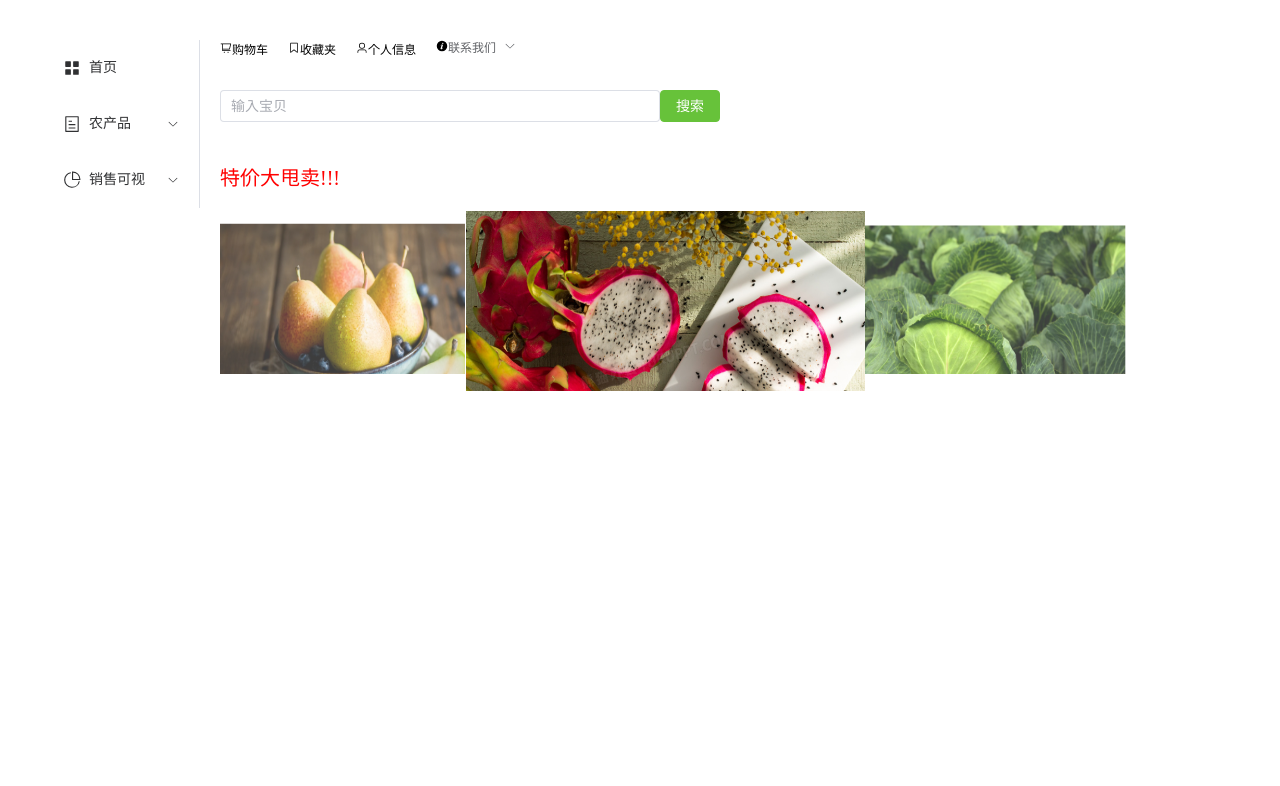
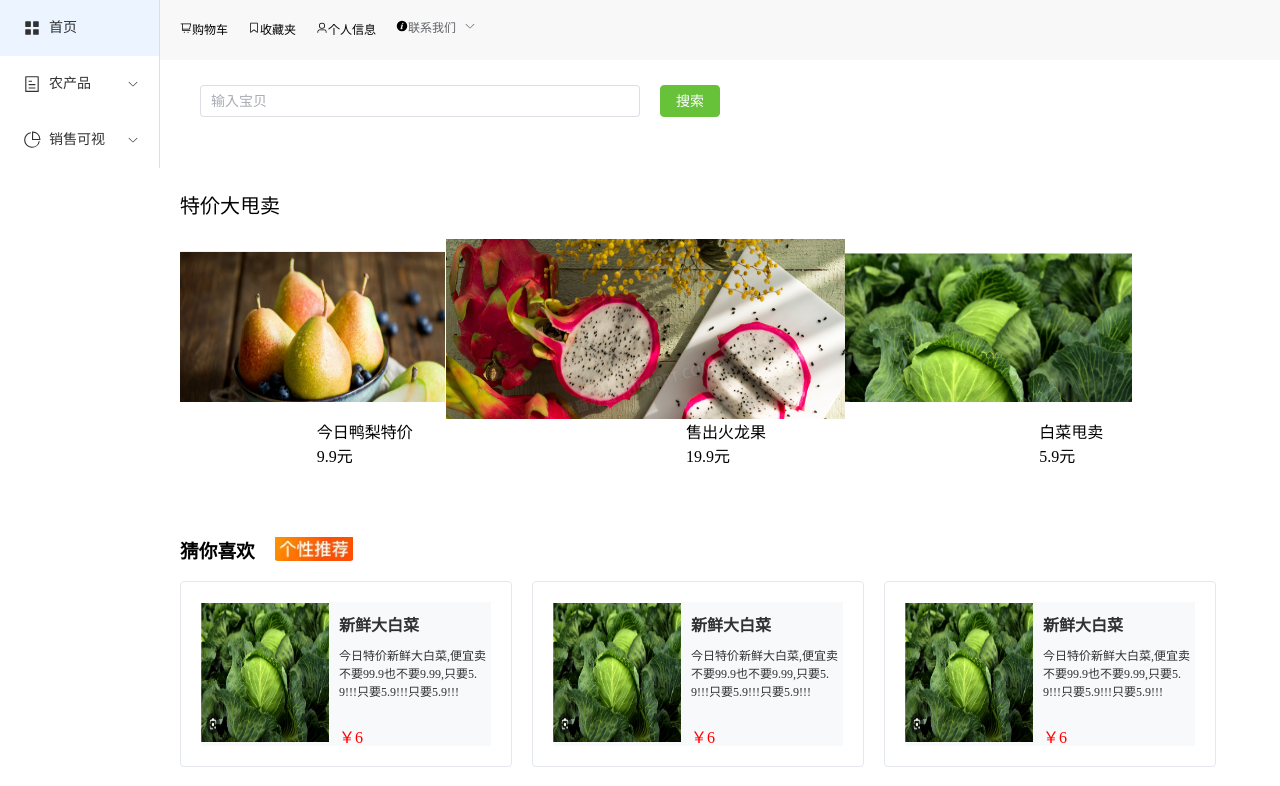
Before and after one commit to linda2618/AgriculturalMall, a Vue app in the folder agriculturalMall/: page /preview in a window 1280 px wide. Shown: the top 786 px of the page. Built offline with nearby package versions, Linux system fonts and the light colour scheme.

Commit message:
首页搭建

```diff
--- a/agriculturalMall/src/assets/main.css
+++ b/agriculturalMall/src/assets/main.css
@@ -1,10 +1,13 @@
 #app {
   max-width: 1280px;
   margin: 0;
-  padding: 2rem;
+  padding: 0;
   font-weight: normal;
 }
 
+body {
+  margin: 0;
+}
 a,
 .green {
   text-decoration: none;
@@ -20,10 +23,8 @@ a,
 }
 
 /* @media (min-width: 1024px) {
-  body {
-    display: flex;
-    place-items: center;
-  }
+
+  body{}
 
   #app {
     display: grid;
--- /dev/null
+++ b/agriculturalMall/src/components/previewCard.vue
@@ -0,0 +1,103 @@
+<template>
+    <div>
+        <el-card
+            style="max-width: 330px; padding: 0px"
+            shadow="hover"
+        >
+            <div class="card_container">
+                 <div>
+                    <el-image :src="dataSrc" class="card_img"></el-image>
+                </div>
+                <div class="card_content">
+                    <span class="title">{{ title }}</span>
+                    <br/>
+                    <span class="content">{{ content }}</span>
+                    <br/>
+                    <span class="price"> {{ `￥${price}` }}</span>
+                </div>
+            </div>
+        </el-card>
+    </div>
+</template>
+
+<script setup>
+import { ref, reactive } from 'vue'
+
+const props = defineProps({
+    // detailInfo: {
+    //     type: Object,
+    //     default: {},
+    // },
+    dataSrc: {
+        type: String,
+        default: "",
+    },
+    title: {
+        type: String,
+        default: "",
+    },
+    content: {
+        type: String,
+        default: "",
+    },
+    price: {
+        type: Number,
+        default: "0",
+    },
+
+})
+
+</script>
+
+<style lang="scss" scoped>
+
+.card_container {
+    display: flex;
+    background-color:rgba(247, 249, 250);
+
+    ::v-deep .el-card__body,
+    ::v-deep .el-card {
+        padding: 8px;
+    }
+
+    .card_img {
+        width: 128px;
+        height: 140px;
+    }
+
+    .card_content {
+        position: relative;
+        margin-left: 10px;
+        margin-top: 10px;
+        cursor: pointer;
+
+        .title {
+            font-weight: bold;
+        }
+
+        .price {
+            font-size: 16px;
+            color: red;
+        }
+        .content {
+            font-size: 12px;
+            padding-top: 10px;
+            word-break: break-all;
+            text-overflow: ellipsis;
+            display: -webkit-box;
+            -webkit-box-orient: vertical;
+            -webkit-line-clamp: 3; /* 超出几行省略 */
+            overflow: hidden;
+        }
+        .content:hover {
+            color: hsla(160, 100%, 37%, 1);
+        }
+
+        .price {
+            position: absolute;
+            top: 112px;
+        }
+    }
+
+}
+</style>
--- a/agriculturalMall/src/router/index.js
+++ b/agriculturalMall/src/router/index.js
@@ -22,8 +22,13 @@ const router = createRouter({
     {
       path: '/preview',
       name: 'preview',
-      component: () => import('../views/PreviewIndex/index.vue')
-    }
+      component: () => import('../views/PreviewIndex/index.vue'),
+    },
+     {
+        path: '/productDetail',
+        name: 'productDetail',
+        component: () => import('../views/PreviewIndex/ProductDetail.vue'),
+      }
   ]
 })
 
--- a/agriculturalMall/src/views/PreviewIndex/AllPreview.vue
+++ b/agriculturalMall/src/views/PreviewIndex/AllPreview.vue
@@ -1,49 +1,92 @@
 <template>
     <div class="preview">
+        <!-- 搜索部分 -->
+        <div class="search">
             <el-input
                 v-model="keyword"
                 style="width: 440px"
                 placeholder="输入宝贝"
                 clearable
+                class="search_input"
             />
-    <el-button type="success">搜索</el-button>
+             <el-button type="success" class="search_button">搜索</el-button>
+        </div>
 
+        <!-- 图片轮播 -->
         <div class="image">
-        <span class="title">特价大甩卖!!!</span>
+            <span class="title">特价大甩卖</span>
             <div class="block text-center" m="t-4">
                 <el-carousel :interval="4000"
                     indicator-position="none"
                     type="card"
                     height="200px"
+                    @change="changeCount"
                 >
                         <el-carousel-item v-for="item in urls" :key="item">
                             <h3 text="2xl"
-                            justify="right">
-                            <img
+                                justify="center">
+                                <el-image
                                     :src="item.img"
                                     alt=""
                                     srcset=""
                                     class="carousel-image"
                                     style="height: 300px; width: 400px;"
-                                justify="right">
+                                    justify="center"
+                                />
                             </h3>
                         </el-carousel-item>
                 </el-carousel>
             </div>
+            <div class="carousel_text">
+                <div
+                    v-for="(item,index) in currentItem"
+                    :key="index"
+                    class="text_price"
+                >
+                    <div>{{item.name}}</div>
+                    <div>{{item.data}}</div>
                 </div>
+            </div>
+        </div>
+
+        <!-- 猜你喜欢 -->
+        <div class="guess_title">
+            <h3>猜你喜欢</h3>
+            <el-image :src="xi" class="guess_img"/>
+        </div>
+        <div class="guess_main">
+            <div
+                class="guess_card"
+                v-for="item in 6"
+            >
+                <PreviewCard
+                    :dataSrc="p3"
+                    :title="'新鲜大白菜'"
+                    :content="'今日特价新鲜大白菜,便宜卖不要99.9也不要9.99,只要5.9!!!只要5.9!!!只要5.9!!!'"
+                    :price="6"
+                    @click="goDetail"
+                ></PreviewCard>
+            </div>
+
+        </div>
+
     </div>
 </template>
 
 <script setup>
-import { ref, reactive } from 'vue'
+import { ref, reactive, computed } from 'vue'
+import { useRoute, useRouter } from 'vue-router';
+
 import p1 from  '@/assets/images/1.png'
 import p2 from  '@/assets/images/2.png'
 import p3 from  '@/assets/images/3.png'
 import p4 from  '@/assets/images/4.png'
 import p5 from  '@/assets/images/5.png'
-import p6 from  '@/assets/images/6.png'
+import p6 from '@/assets/images/6.png'
+import xi from '@/assets/images/xi.png'
+import PreviewCard from '@/components/previewCard.vue'
 
-
+const router = useRouter()
 const keyword = ref('')
 
 // 引入本地图片
@@ -55,21 +98,107 @@ const urls = reactive([
     {img: p5},
     {img: p6},
 ])
+let currentIndex = ref(0)
+//特价列表
+const countList = reactive([
+    { name: '皮皮虾有活动啦'  , data: '39.9元' },
+    { name: '今日鸭梨特价', data: '9.9元' },
+    { name: '售出火龙果', data: '19.9元' },
+    { name: '白菜甩卖'  , data: '5.9元' },
+    { name: '今日胡萝卜特价'  , data: '8.9元' },
+    { name: '新鲜曹鱼'  , data: '29.9元' },
+])
 
+let currentItem = computed(() => {
+    const startIndex = currentIndex.value;
+    const endIndex = startIndex + 3
+    let sliceList = []
+    if (endIndex >= 6) {
+        const end = endIndex % 6
+        return sliceList = [...countList.slice(startIndex), ...countList.slice(0, end)]
+    }
+
+    return countList.slice(startIndex, endIndex)
+})
+
+//图片切换时
+const changeCount = (e) => {
+    //改变当前索引
+   currentIndex.value = e % 6
+}
+
+//商品详情 (假数据)
+const detailInfo = reactive({
+    title: '新鲜大白菜',
+    content: "今日特价新鲜大白菜,便宜卖不要99.9也不要9.99,只要5.9!!!只要5.9!!!只要5.9!!!",
+    price: "6",
+    shop: '林姐菜铺',
+    createTime: '2024-03-06 00:00:01',
+    updateTime: '2024-03-06 23:59:59',
+})
+
+// 进入详情页
+const goDetail = () => {
+    console.log(detailInfo, '跳转前detaillinfo')
+      router.push({
+        path: '/productDetail',
+        query: {...detailInfo},
+    })
+}
 </script>
 
 <style lang="scss" scoped>
 
 .preview {
     padding-right: 20px;
+
+    .search {
+        width: 100%;
+        height: 100px;
+        // background-color:rgba(247, 249, 250);
+
+        .search_input,
+        .search_button {
+            margin-left: 20px;
+            margin-top: 35px;
+
+        }
+    }
 }
 
 .image {
     margin-top: 40px;
 
     .title {
-        color: red;
         font-size: 20px;;
+    }
+
+    .carousel_text {
+        display: flex;
+        justify-content: space-around;
+    }
+
+}
+
+.guess_title {
+    margin-top: 50px;
+    display: flex;
+
+    .guess_img {
+        margin-left: 20px;
+        padding-top: 20px;
+        width: 78px;
+        height: 24px;
+    }
+}
+
+.guess_main {
+    display: flex;
+    flex-wrap: wrap;
+
+    .guess_card {
+        margin-right: 20px;
+        margin-bottom: 20px;
     }
 
 }
--- /dev/null
+++ b/agriculturalMall/src/views/PreviewIndex/ProductDetail.vue
@@ -0,0 +1,33 @@
+<template>
+    <div>
+       <header></header>
+    </div>
+</template>
+
+<script setup>
+import { ref, reactive, onMounted } from 'vue'
+
+import { useRoute, useRouter } from 'vue-router'
+
+const route = useRoute()
+
+let title = ref("")
+let content = ref("")
+let price = ref("")
+let shop = ref("")
+let createTime = ref("")
+let updateTime = ref("")
+onMounted(() => {
+    title = route.query.title
+    content = route.query.content
+    price = route.query.price
+    shop = route.query.shop
+    createTime = route.query.createTime
+    updateTime = route.query.updateTime
+})
+
+</script>
+
+<style lang="scss" scoped>
+
+</style>
--- a/agriculturalMall/src/views/PreviewIndex/index.vue
+++ b/agriculturalMall/src/views/PreviewIndex/index.vue
@@ -110,8 +110,12 @@ const goMenu = () => {
 
 .header {
     display: flex;
+    background-color: #f8f8f8;
+    width: 100%;
     font-size: 12px;
+    padding-top: 20px;
     position: fixed;
+    z-index: 100;
 
     div, .container {
         font-size: 12px;
```
Also changed, not shown: agriculturalMall/src/assets/images/xi.png (added), 1 other file (tests, documents, lock files or other folders). Lines whose indentation alone changed are shown as unchanged.
